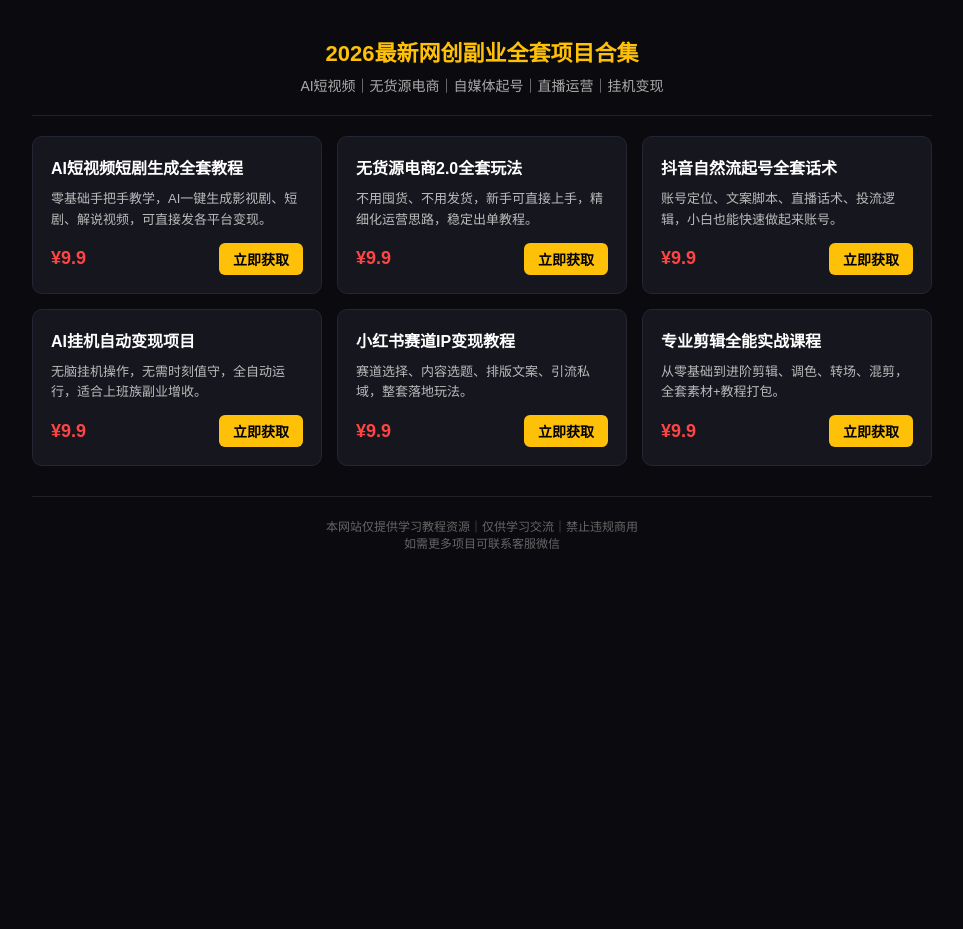
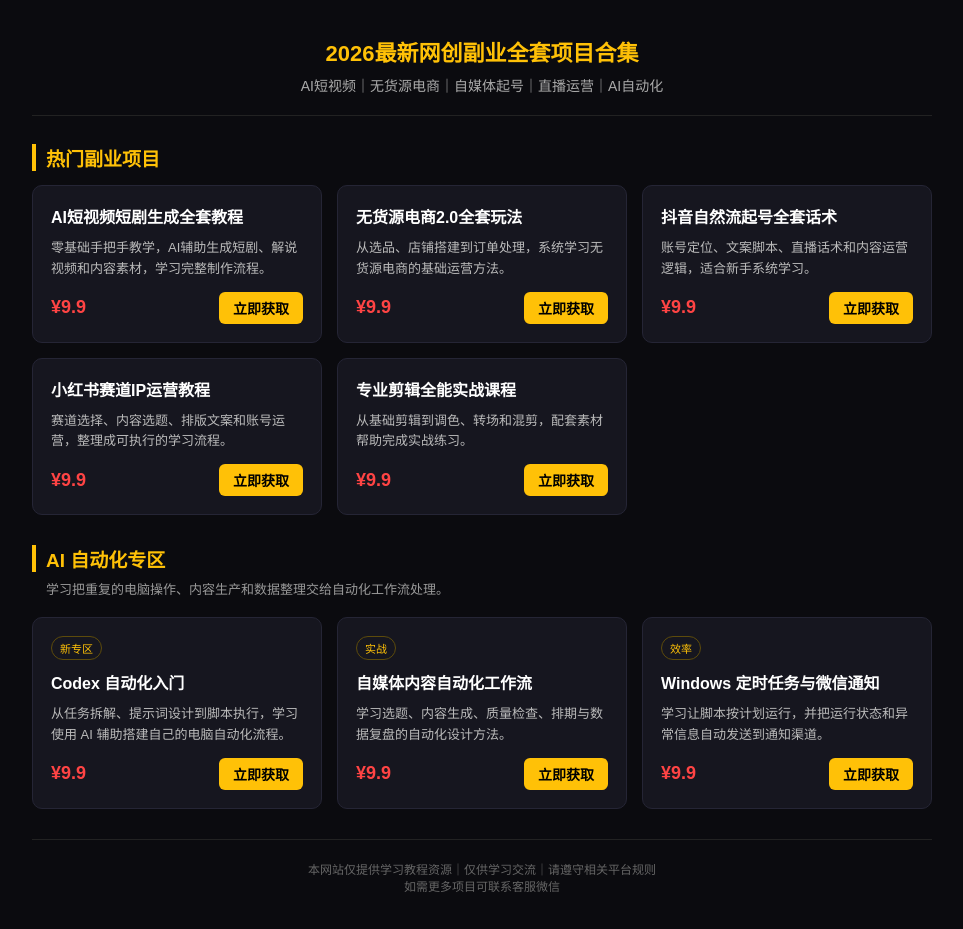
Before and after one commit to mfkud2021-web/my-web, a plain HTML site: page index.html in a window 1280 px wide. Shown: the whole page, without its empty margins (158-1121 px from the left). Before the commit the page ends 800 px from the top, so only its background shows below. Drawn offline with Linux system fonts and the light colour scheme.

Commit message:
feat: add AI automation section

```diff
--- a/index.html
+++ b/index.html
@@ -6,154 +6,50 @@
     <title>2026全网副业项目合集 - 低价教程资源站</title>
     <style>
         *{margin:0;padding:0;box-sizing:border-box;}
-        body{
-            background:#0b0b0f;
-            color:#eee;
-            font-family:"Microsoft Yahei",sans-serif;
-            padding:15px;
-        }
-        .container{
-            max-width:900px;
-            margin:0 auto;
-        }
-        .top-title{
-            text-align:center;
-            padding:20px 10px;
-            margin-bottom:20px;
-            border-bottom:1px solid #222;
-        }
-        .top-title h1{
-            font-size:22px;
-            color:#ffc107;
-            margin-bottom:8px;
-        }
-        .top-title p{
-            color:#aaa;
-            font-size:14px;
-        }
-        .card-list{
-            display:grid;
-            grid-template-columns:repeat(auto-fill,minmax(280px,1fr));
-            gap:15px;
-            margin-bottom:30px;
-        }
-        .card{
-            background:#16161f;
-            border:1px solid #252535;
-            border-radius:10px;
-            padding:18px;
-            transition:0.3s;
-        }
-        .card:hover{
-            border-color:#ffc107;
-            transform:translateY(-3px);
-        }
-        .card h3{
-            font-size:16px;
-            margin-bottom:10px;
-            color:#fff;
-        }
-        .card p{
-            font-size:13px;
-            color:#bbb;
-            line-height:1.6;
-            margin-bottom:12px;
-        }
-        .price{
-            display:flex;
-            justify-content:space-between;
-            align-items:center;
-        }
-        .price span{
-            color:#ff4444;
-            font-size:18px;
-            font-weight:bold;
-        }
-        .buy-btn{
-            background:#ffc107;
-            color:#000;
-            padding:6px 14px;
-            border-radius:6px;
-            text-decoration:none;
-            font-size:14px;
-            font-weight:bold;
-        }
-        .footer{
-            text-align:center;
-            padding:20px 10px;
-            font-size:12px;
-            color:#666;
-            border-top:1px solid #222;
-        }
+        body{background:#0b0b0f;color:#eee;font-family:"Microsoft Yahei",sans-serif;padding:15px;}
+        .container{max-width:900px;margin:0 auto;}
+        .top-title{text-align:center;padding:20px 10px;margin-bottom:20px;border-bottom:1px solid #222;}
+        .top-title h1{font-size:22px;color:#ffc107;margin-bottom:8px;}
+        .top-title p{color:#aaa;font-size:14px;}
+        .section-title{font-size:19px;color:#ffc107;margin:28px 0 14px;padding-left:10px;border-left:4px solid #ffc107;}
+        .section-desc{font-size:13px;color:#999;margin:-6px 0 16px 14px;line-height:1.6;}
+        .card-list{display:grid;grid-template-columns:repeat(auto-fill,minmax(280px,1fr));gap:15px;margin-bottom:30px;}
+        .card{background:#16161f;border:1px solid #252535;border-radius:10px;padding:18px;transition:0.3s;}
+        .card:hover{border-color:#ffc107;transform:translateY(-3px);}
+        .card h3{font-size:16px;margin-bottom:10px;color:#fff;}
+        .card p{font-size:13px;color:#bbb;line-height:1.6;margin-bottom:12px;}
+        .tag{display:inline-block;font-size:11px;color:#ffc107;border:1px solid #5d4b0b;border-radius:12px;padding:3px 8px;margin-bottom:10px;}
+        .price{display:flex;justify-content:space-between;align-items:center;}
+        .price span{color:#ff4444;font-size:18px;font-weight:bold;}
+        .buy-btn{background:#ffc107;color:#000;padding:6px 14px;border-radius:6px;text-decoration:none;font-size:14px;font-weight:bold;}
+        .footer{text-align:center;padding:20px 10px;font-size:12px;color:#666;border-top:1px solid #222;}
     </style>
 </head>
 <body>
     <div class="container">
         <div class="top-title">
             <h1>2026最新网创副业全套项目合集</h1>
-            <p>AI短视频｜无货源电商｜自媒体起号｜直播运营｜挂机变现</p>
+            <p>AI短视频｜无货源电商｜自媒体起号｜直播运营｜AI自动化</p>
         </div>
 
+        <h2 class="section-title">热门副业项目</h2>
         <div class="card-list">
-            <div class="card">
-                <h3>AI短视频短剧生成全套教程</h3>
-                <p>零基础手把手教学，AI一键生成影视剧、短剧、解说视频，可直接发各平台变现。</p>
-                <div class="price">
-                    <span>¥9.9</span>
-                    <a href="#" class="buy-btn">立即获取</a>
-                </div>
-            </div>
-
-            <div class="card">
-                <h3>无货源电商2.0全套玩法</h3>
-                <p>不用囤货、不用发货，新手可直接上手，精细化运营思路，稳定出单教程。</p>
-                <div class="price">
-                    <span>¥9.9</span>
-                    <a href="#" class="buy-btn">立即获取</a>
-                </div>
-            </div>
-
-            <div class="card">
-                <h3>抖音自然流起号全套话术</h3>
-                <p>账号定位、文案脚本、直播话术、投流逻辑，小白也能快速做起来账号。</p>
-                <div class="price">
-                    <span>¥9.9</span>
-                    <a href="#" class="buy-btn">立即获取</a>
-                </div>
-            </div>
-
-            <div class="card">
-                <h3>AI挂机自动变现项目</h3>
-                <p>无脑挂机操作，无需时刻值守，全自动运行，适合上班族副业增收。</p>
-                <div class="price">
-                    <span>¥9.9</span>
-                    <a href="#" class="buy-btn">立即获取</a>
-                </div>
-            </div>
-
-            <div class="card">
-                <h3>小红书赛道IP变现教程</h3>
-                <p>赛道选择、内容选题、排版文案、引流私域，整套落地玩法。</p>
-                <div class="price">
-                    <span>¥9.9</span>
-                    <a href="#" class="buy-btn">立即获取</a>
-                </div>
-            </div>
-
-            <div class="card">
-                <h3>专业剪辑全能实战课程</h3>
-                <p>从零基础到进阶剪辑、调色、转场、混剪，全套素材+教程打包。</p>
-                <div class="price">
-                    <span>¥9.9</span>
-                    <a href="#" class="buy-btn">立即获取</a>
-                </div>
-            </div>
+            <div class="card"><h3>AI短视频短剧生成全套教程</h3><p>零基础手把手教学，AI辅助生成短剧、解说视频和内容素材，学习完整制作流程。</p><div class="price"><span>¥9.9</span><a href="#" class="buy-btn">立即获取</a></div></div>
+            <div class="card"><h3>无货源电商2.0全套玩法</h3><p>从选品、店铺搭建到订单处理，系统学习无货源电商的基础运营方法。</p><div class="price"><span>¥9.9</span><a href="#" class="buy-btn">立即获取</a></div></div>
+            <div class="card"><h3>抖音自然流起号全套话术</h3><p>账号定位、文案脚本、直播话术和内容运营逻辑，适合新手系统学习。</p><div class="price"><span>¥9.9</span><a href="#" class="buy-btn">立即获取</a></div></div>
+            <div class="card"><h3>小红书赛道IP运营教程</h3><p>赛道选择、内容选题、排版文案和账号运营，整理成可执行的学习流程。</p><div class="price"><span>¥9.9</span><a href="#" class="buy-btn">立即获取</a></div></div>
+            <div class="card"><h3>专业剪辑全能实战课程</h3><p>从基础剪辑到调色、转场和混剪，配套素材帮助完成实战练习。</p><div class="price"><span>¥9.9</span><a href="#" class="buy-btn">立即获取</a></div></div>
         </div>
 
-        <div class="footer">
-            本网站仅提供学习教程资源｜仅供学习交流｜禁止违规商用<br>
-            如需更多项目可联系客服微信
+        <h2 class="section-title">AI 自动化专区</h2>
+        <p class="section-desc">学习把重复的电脑操作、内容生产和数据整理交给自动化工作流处理。</p>
+        <div class="card-list">
+            <div class="card"><span class="tag">新专区</span><h3>Codex 自动化入门</h3><p>从任务拆解、提示词设计到脚本执行，学习使用 AI 辅助搭建自己的电脑自动化流程。</p><div class="price"><span>¥9.9</span><a href="#" class="buy-btn">立即获取</a></div></div>
+            <div class="card"><span class="tag">实战</span><h3>自媒体内容自动化工作流</h3><p>学习选题、内容生成、质量检查、排期与数据复盘的自动化设计方法。</p><div class="price"><span>¥9.9</span><a href="#" class="buy-btn">立即获取</a></div></div>
+            <div class="card"><span class="tag">效率</span><h3>Windows 定时任务与微信通知</h3><p>学习让脚本按计划运行，并把运行状态和异常信息自动发送到通知渠道。</p><div class="price"><span>¥9.9</span><a href="#" class="buy-btn">立即获取</a></div></div>
         </div>
+
+        <div class="footer">本网站仅提供学习教程资源｜仅供学习交流｜请遵守相关平台规则<br>如需更多项目可联系客服微信</div>
     </div>
 </body>
 </html>
```
